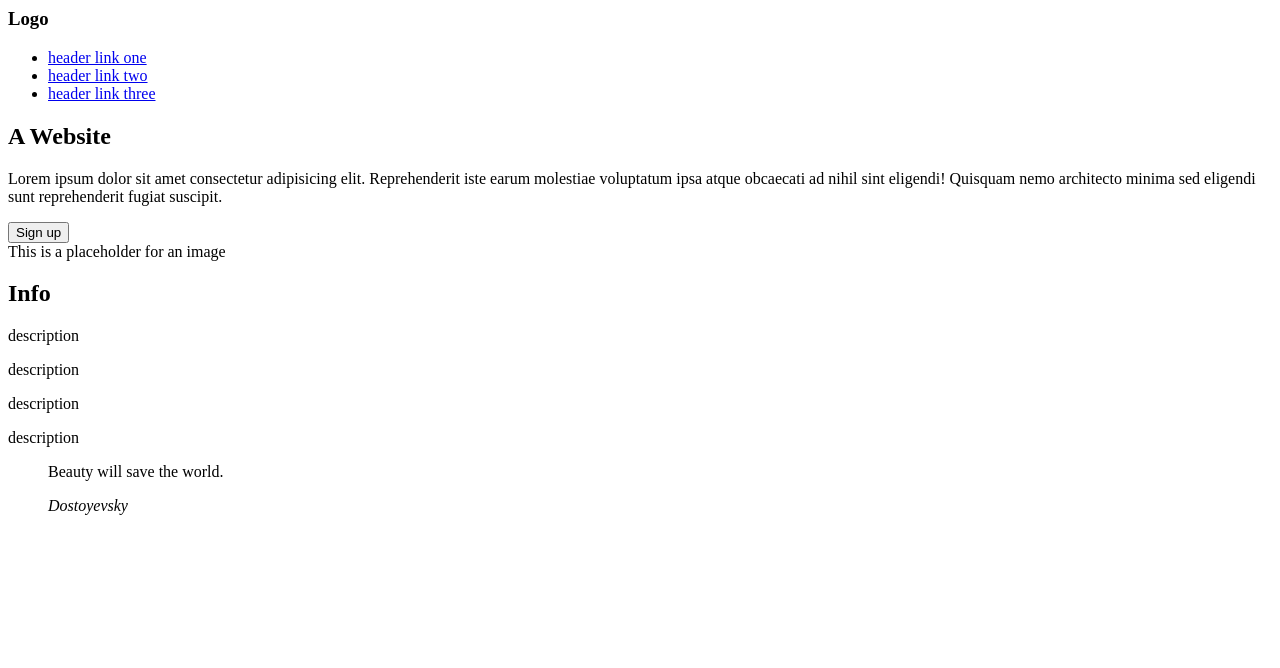
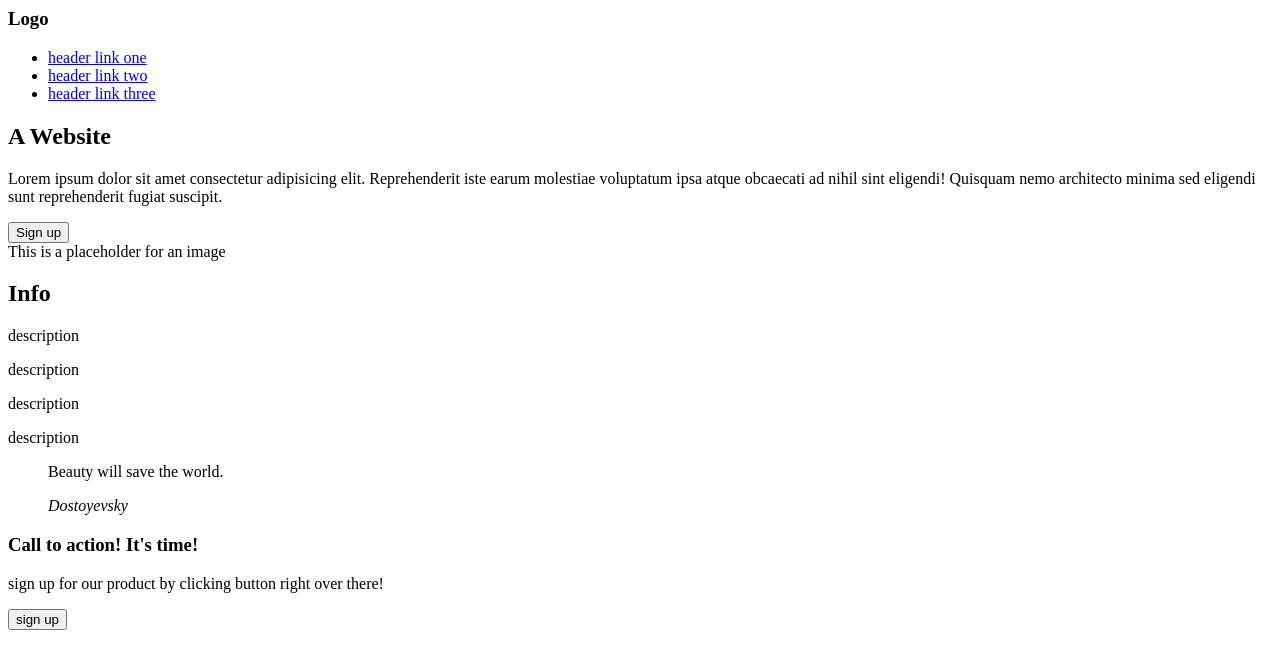
Before and after one commit to roberthypaxn/odin-landing-page, a plain HTML site: page index.html in a window 1280 px wide. Drawn offline with Linux system fonts and the light colour scheme.

Commit message:
added call to action section with button

```diff
--- a/index.html
+++ b/index.html
@@ -57,6 +57,17 @@
               </cite>
           </blockquote>
         </section>
+        <section class="end-sec">
+            <div class="end">
+                <div>
+                    <h3>
+                        Call to action! It's time!
+                    </h3>
+                    <p>sign up for our product by clicking button right over there!</p>
+                </div>
+                <button id="button2">sign up</button>
+            </div>
+        </section>
     </main>
 </body>
 </html>
```
